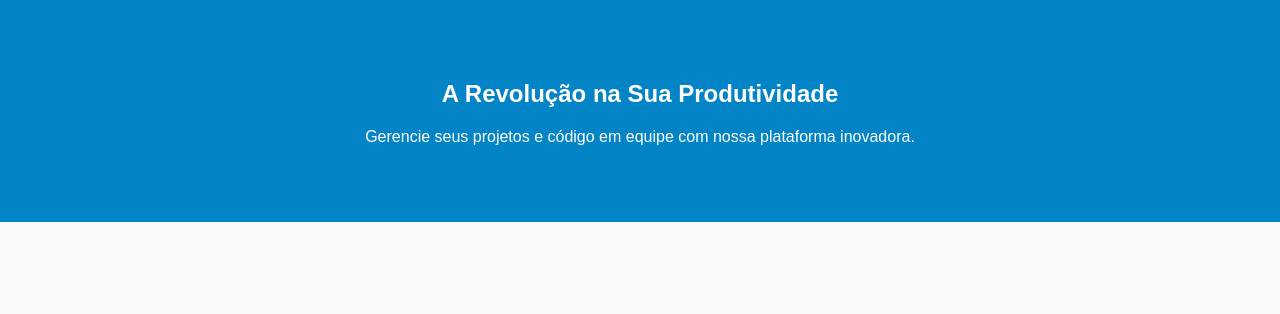
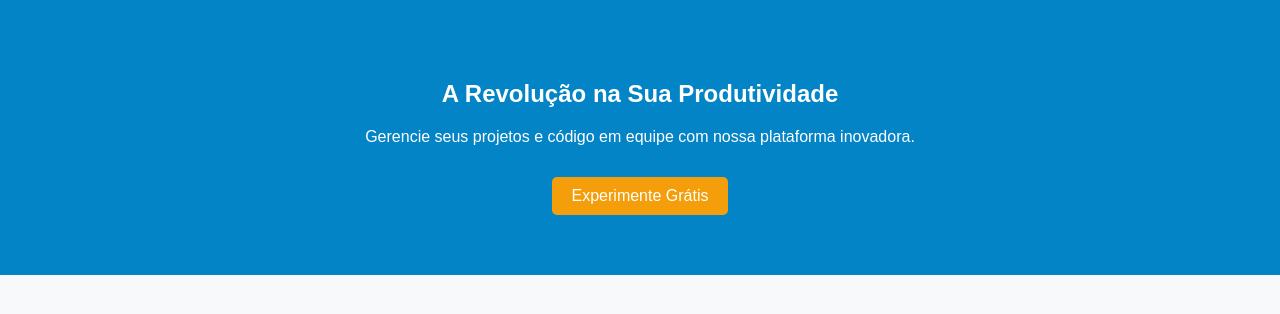
Before and after one commit to LauanaCarvalho/landing-page-techh, a plain HTML site: page index.html in a window 1280 px wide. Drawn offline with Linux system fonts and the light colour scheme.

Commit message:
feat: insere botao de acao no banner principal

```diff
--- a/index.html
+++ b/index.html
@@ -22,6 +22,9 @@ a { color: #38bdf8; text-decoration: none; margin: 0 10px; }
 <section id="hero" class="hero">
 <h2>A Revolução na Sua Produtividade</h2>
 <p>Gerencie seus projetos e código em equipe com nossa plataforma inovadora.</p>
+<button style="padding: 10px 20px; font-size: 1em; cursor: pointer; background: #f59e0b;
+border: none; border-radius: 5px; color: white; margin-top: 15px;">Experimente
+Grátis</button>
 </section>
 </body>
 </html>
```
